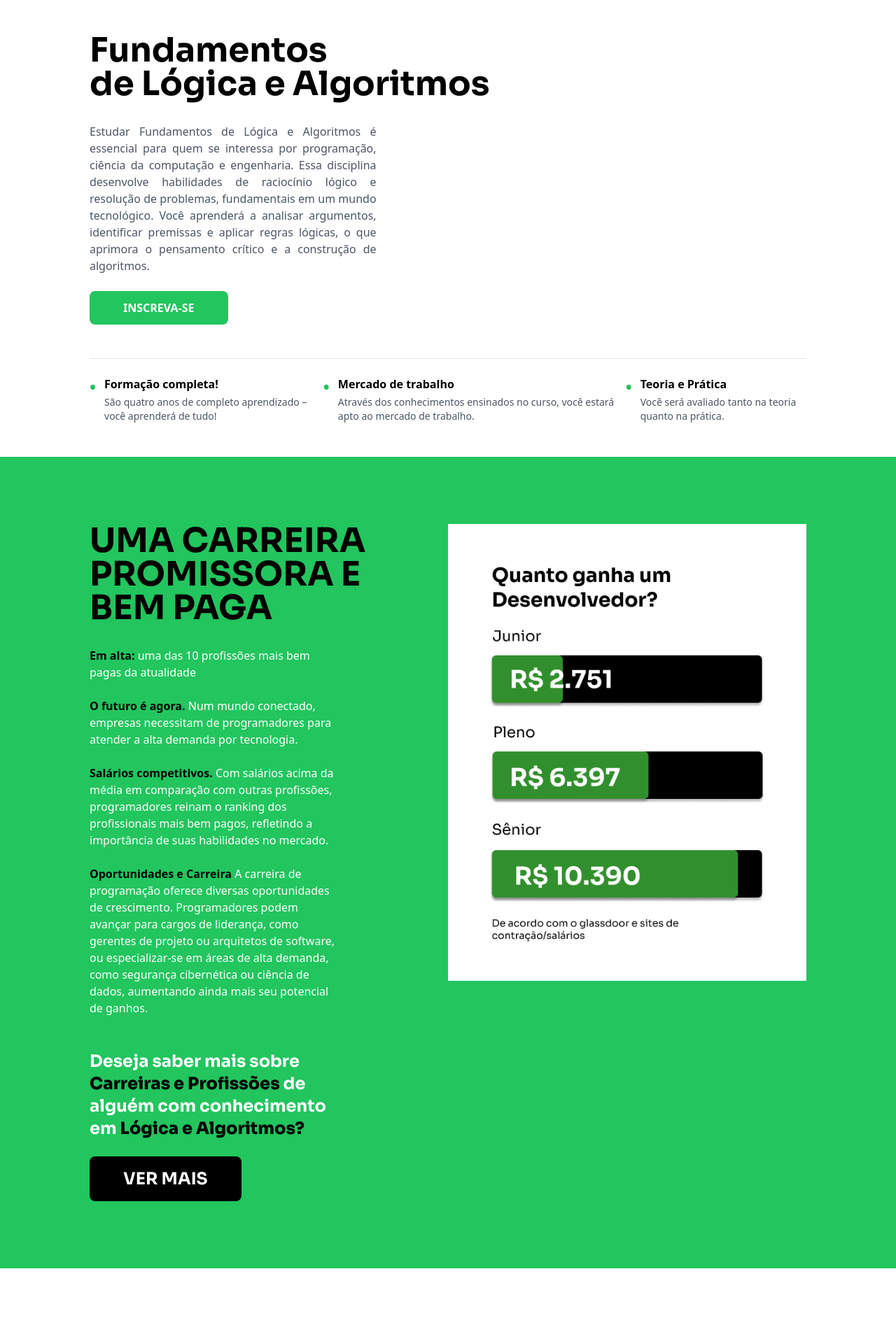
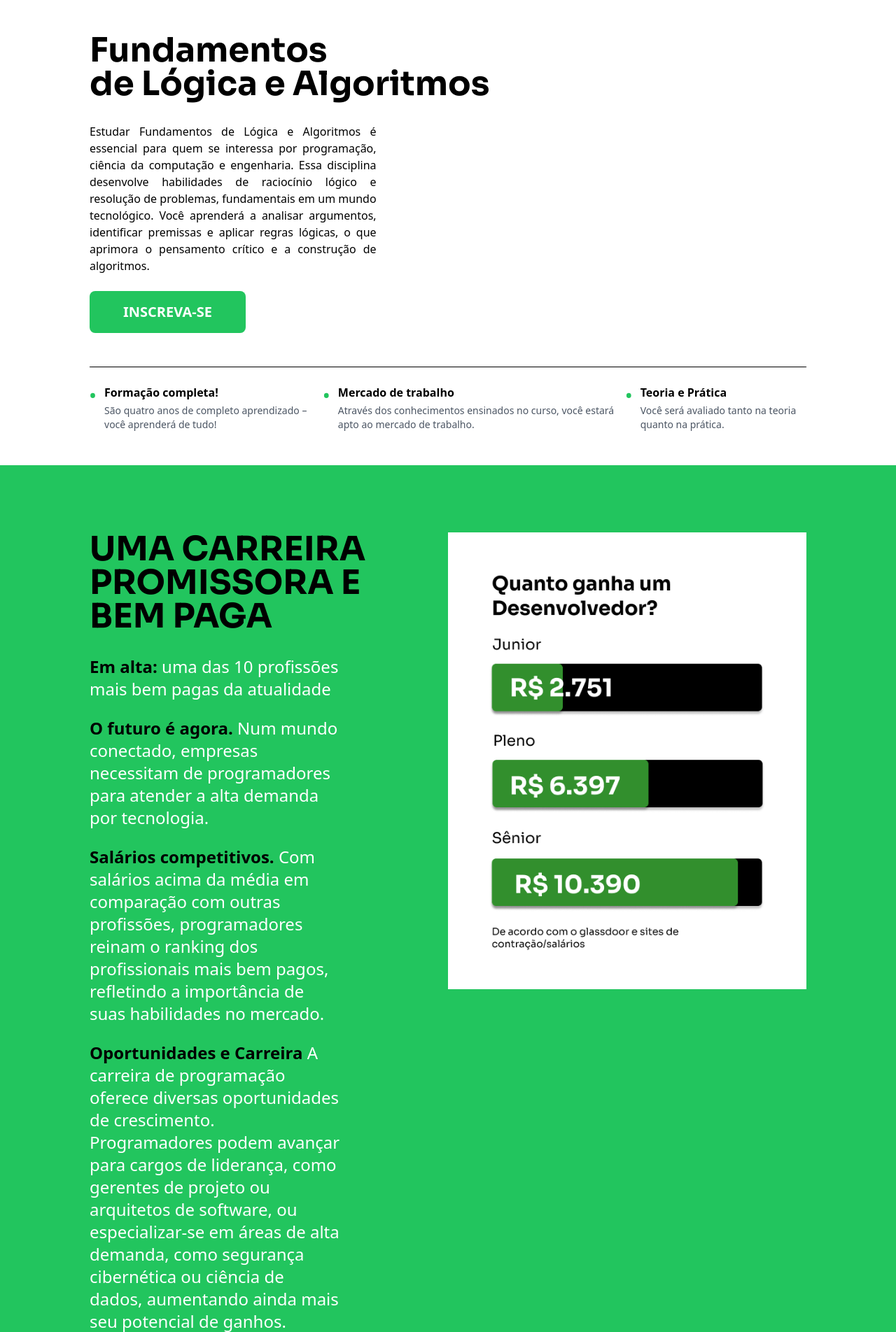
Before and after one commit to Projetto-Integrador/Mapa-da-Jornada, a Django app: page /fundamento/ in a window 1280 px wide. Shown: the part 80-1984 px from the top of the page at 70% size. Run offline with Django 5.2, Linux system fonts and the light colour scheme; some libraries are stand-ins or nearby versions.

Commit message:
Atualização Visual

```diff
--- a/projeto/templates/fundamento.html
+++ b/projeto/templates/fundamento.html
@@ -5,7 +5,7 @@
         <!-- Seção Fundamentos de Lógica e Algoritmos -->
         <h1 class="text-5xl  font-sora font-bold w-[100%]"> Fundamentos </br> de Lógica e Algoritmos</h1>
 
-        <p class="text-gray-600 mb-6 mt-8 w-[40%] text-justify">
+        <p class="mb-6 mt-8 w-[40%] text-justify">
           Estudar Fundamentos de Lógica e Algoritmos é essencial para quem se
           interessa por programação, ciência da computação e engenharia.
           Essa disciplina desenvolve habilidades de raciocínio lógico e
@@ -16,14 +16,11 @@
         </p>
 
         <button
-          class="bg-green-500 text-white font-semibold px-12 py-3 rounded-lg hover:bg-green-600 transition"
-          >
-          INSCREVA-SE
-        </button>
+          class="bg-green-500 text-xl text-white font-semibold px-12 py-4 rounded-lg hover:bg-green-600 transition">INSCREVA-SE</button>
 
       <!-- Benefícios -->
       <section class="mt-12">
-        <div class="border-t border-gray-200 pt-6">
+        <div class="border-t border-black pt-6">
           <div class="flex flex-col md:flex-row justify-between">
 
             <div class="flex items-start mb-4 md:mb-0">
@@ -64,11 +61,11 @@
       <div class="secao-texto w-[50%]">
         <h1 class="text-5xl uppercase  font-bold font-sora mr-8"> Uma carreira promissora e <br/> bem paga </h1>
         <div class="secao-texto-dois w-[70%]">
-          <p class="text-base mt-8 text-white"> <b class="text-black"> Em alta:</b> uma das 10 profissões mais bem pagas da atualidade </p>
-          <p class="text-base mt-6 text-white"> <b class="text-black"> O futuro é agora. </b> Num mundo conectado, empresas necessitam de programadores para atender a alta demanda por tecnologia.</p>
-          <p class="text-base mt-6 text-white"> <b class="text-black"> Salários competitivos. </b> Com salários acima da média em comparação com outras profissões, programadores reinam o ranking dos profissionais mais bem pagos, refletindo a importância de suas habilidades no mercado.</p>
-          <p class="text-base mt-6 text-white"> <b class="text-black"> Oportunidades e Carreira</b>  A carreira de programação oferece diversas oportunidades de crescimento. Programadores podem avançar para cargos de liderança, como gerentes de projeto ou arquitetos de software, ou especializar-se em áreas de alta demanda, como segurança cibernética ou ciência de dados, aumentando ainda mais seu potencial de ganhos.</p>
-          <h1 class="text-2xl text-white font-bold font-sora mt-12">Deseja saber mais sobre <b class="text-black"> Carreiras e Profissões </b> de alguém com conhecimento em <b class="text-black">Lógica e Algoritmos? </b><button class="mt-6 bg-black font-sora text-white uppercase font-bold px-12 py-4 rounded-lg hover:bg-green-700 transition"><a href="#">Ver mais</a> </button> </h1>
+          <p class="text-2xl mt-8 text-white"> <b class="text-black"> Em alta:</b> uma das 10 profissões mais bem pagas da atualidade </p>
+          <p class="text-2xl mt-6 text-white"> <b class="text-black"> O futuro é agora. </b> Num mundo conectado, empresas necessitam de programadores para atender a alta demanda por tecnologia.</p>
+          <p class="text-2xl mt-6 text-white"> <b class="text-black"> Salários competitivos. </b> Com salários acima da média em comparação com outras profissões, programadores reinam o ranking dos profissionais mais bem pagos, refletindo a importância de suas habilidades no mercado.</p>
+          <p class="text-2xl mt-6 text-white"> <b class="text-black"> Oportunidades e Carreira</b>  A carreira de programação oferece diversas oportunidades de crescimento. Programadores podem avançar para cargos de liderança, como gerentes de projeto ou arquitetos de software, ou especializar-se em áreas de alta demanda, como segurança cibernética ou ciência de dados, aumentando ainda mais seu potencial de ganhos.</p>
+          <h1 class="text-3xl text-white font-bold font-sora mt-12">Deseja saber mais sobre <b class="text-black"> Carreiras e Profissões </b> de alguém com conhecimento em <b class="text-black">Lógica e Algoritmos? </b> <br/> <button class="mt-8 text-xl bg-black font-sora text-white uppercase font-bold px-12 py-4 rounded-lg hover:bg-green-700 transition"><a href="#">Ver mais</a> </button> </h1>
         </div>
       </div>
 
@@ -99,6 +96,36 @@
 
     </section>
 
+    <section class="bg-lime-100 px-32 py-24">
+      <div class="secao-texto">
+          <h1 class="text-5xl uppercase font-bold font-sora mb-8">O que você <br/> irá aprender?</h1>
+      </div>
+
+      <div class="flex mt-12">
+          <dl class="text-justify w-[50%]">
+              <dt class="text-2xl mb-2 font-semibold">História da Computação</dt>
+              <dd class="mb-8">Você aprenderá os conceitos básicos de hardware, software e sistemas operacionais, essenciais para o uso eficaz de computadores.</dd>
+
+              <dt class="text-2xl mb-2 font-semibold">Pensamento Computacional</dt>
+              <dd class="mb-8">Destina-se a pessoas que têm um desejo genuíno de aprender e expandir suas habilidades, buscando adquirir novos conhecimentos que possam ser aplicados em diversas áreas da vida pessoal e profissional.</dd>
+
+              <dt class="text-2xl mb-2 font-semibold">Introdução à Programação</dt>
+              <dd class="mb-8">Você terá uma visão geral dos conceitos de programação, incluindo lógica de programação e uma introdução a linguagens como Python ou JavaScript.</dd>
+          </dl>
+
+          <div class="flex flex-col ml-12 w-[50%]">
+              <button class="bg-gray-400 text-white font-bold  px-4 py-8 rounded hover:bg-blue-600 transition duration-200 text-left mb-4">1. Fundamentos de Lógica e Algoritmos</button>
+              <button class="bg-gray-400 text-white font-bold  px-4 py-8 rounded hover:bg-green-600 transition duration-200 text-left mb-4">2. Operadores Aritméticos </button>
+              <button class="bg-gray-400 text-white font-bold  px-4 py-8 rounded hover:bg-red-600 transition duration-200 text-left mb-4">3. Condicionais de estado </button>
+              <button class="bg-gray-400 text-white font-bold  px-4 py-8 rounded hover:bg-yellow-600 transition duration-200 text-left mb-4">4. Combinação de condicionais</button>
+              <button class="bg-gray-400 text-white font-bold  px-4 py-8 rounded hover:bg-purple-600 transition duration-200 text-left">5. Estrutura de repetição</button>
+              <h1 class="text-2xl text-black font-bold font-sora mt-12">Deseja saber mais sobre mais sobre a estrutura de conteúdo de <b class="text-green-500"> Lógica e Algoritmos</b>? <br/> <button class="mt-8 text-xl bg-black font-sora text-white uppercase font-bold px-12 py-4 rounded-lg hover:bg-green-700 transition"><a href="#">Ver ementa</a> </button> </h1>
+          </div>
+      </div>
+    </section>
+
+
+
 
 
 {% endblock content %}
```
